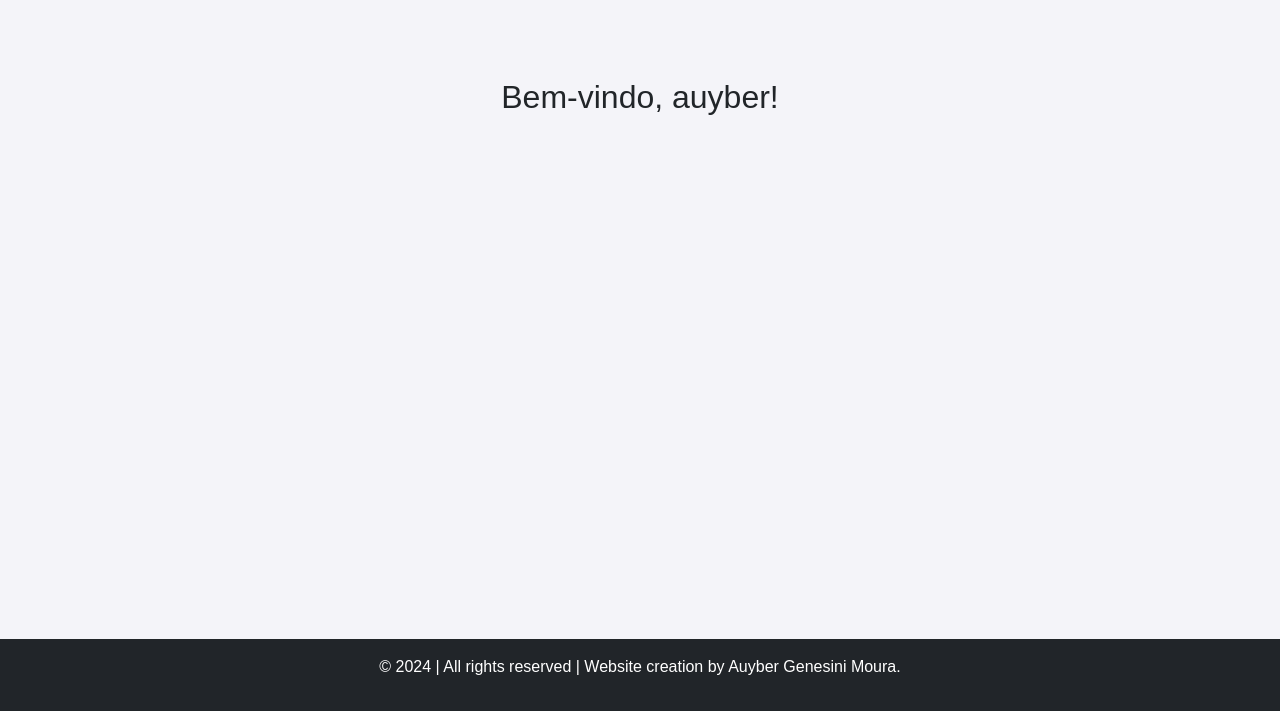
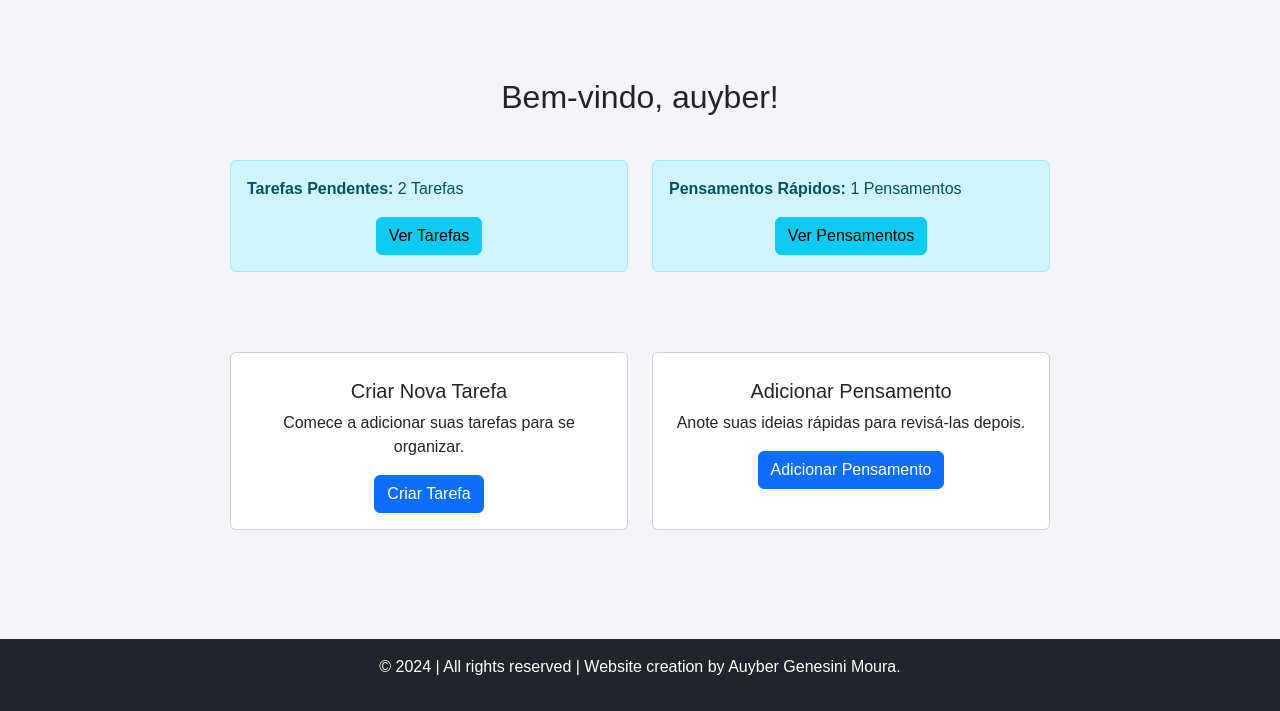
Before and after one commit to auyber/TaskFlow, a Flask app: page /index in a window 1280 px wide. Shown: the part 89-800 px from the top of the page. Run offline with Flask 3, Linux system fonts and the light colour scheme; a user stored in the database is signed in.

Commit message:
feat: index update

```diff
--- a/app/routes.py
+++ b/app/routes.py
@@ -12,10 +12,14 @@ def init_routes(app):
         return "Concluída" if value else "Não concluída"
 
     # Página inicial
+    # Página inicial
     @app.route('/index')
     @login_required
     def index():
-        return render_template('index.html')
+        tasks = Task.query.filter_by(user_id=current_user.id).all()  # Obtém todas as tarefas do usuário
+        thoughts = QuickThought.query.filter_by(user_id=current_user.id).all()  # Obtém todos os pensamentos do usuário
+        return render_template('index.html', tasks=tasks, thoughts=thoughts)
+
 
     # Login
     @app.route('/', methods=['GET', 'POST'])
--- a/app/templates/index.html
+++ b/app/templates/index.html
@@ -7,6 +7,59 @@
         <div class="text-center">
             <h1>Bem-vindo, {{ current_user.username }}!</h1>
         </div>
+
+        <!-- Resumo de Tarefas e Pensamentos -->
+        <div class="container mt-4">
+            <div class="row">
+                <!-- Resumo de Tarefas -->
+                <div class="col-md-6">
+                    <div class="alert alert-info">
+                        <strong>Tarefas Pendentes:</strong> {{ tasks|length }} Tarefas
+                        <!-- Botão abaixo da descrição, centralizado -->
+                        <div class="d-flex justify-content-center mt-3">
+                            <a href="{{ url_for('tasks') }}" class="btn btn-info">Ver Tarefas</a>
+                        </div>
+                    </div>
+                </div>
+                <!-- Resumo de Pensamentos -->
+                <div class="col-md-6">
+                    <div class="alert alert-info">
+                        <strong>Pensamentos Rápidos:</strong> {{ thoughts|length }} Pensamentos
+                        <!-- Botão abaixo da descrição, centralizado -->
+                        <div class="d-flex justify-content-center mt-3">
+                            <a href="{{ url_for('quick_thought') }}" class="btn btn-info">Ver Pensamentos</a>
+                        </div>
+                    </div>
+                </div>
+            </div>
+        </div>
+
+        <!-- Ações rápidas -->
+        <div class="container mt-4">
+            <div class="row">
+                <!-- Criar nova tarefa -->
+                <div class="col-md-6 d-flex">
+                    <div class="card flex-fill">
+                        <div class="card-body text-center">
+                            <h5 class="card-title">Criar Nova Tarefa</h5>
+                            <p class="card-text">Comece a adicionar suas tarefas para se organizar.</p>
+                            <a href="{{ url_for('create_task') }}" class="btn btn-primary">Criar Tarefa</a>
+                        </div>
+                    </div>
+                </div>
+                <!-- Criar novo pensamento -->
+                <div class="col-md-6 d-flex">
+                    <div class="card flex-fill">
+                        <div class="card-body text-center">
+                            <h5 class="card-title">Adicionar Pensamento</h5>
+                            <p class="card-text">Anote suas ideias rápidas para revisá-las depois.</p>
+                            <a href="{{ url_for('quick_thought') }}" class="btn btn-primary">Adicionar Pensamento</a>
+                        </div>
+                    </div>
+                </div>
+            </div>
+        </div>
+
     {% else %}
         <div class="text-center">
             <h1>Bem-vindo ao TaskFlow!</h1>
```
Also changed, not shown: instance/site.db.
